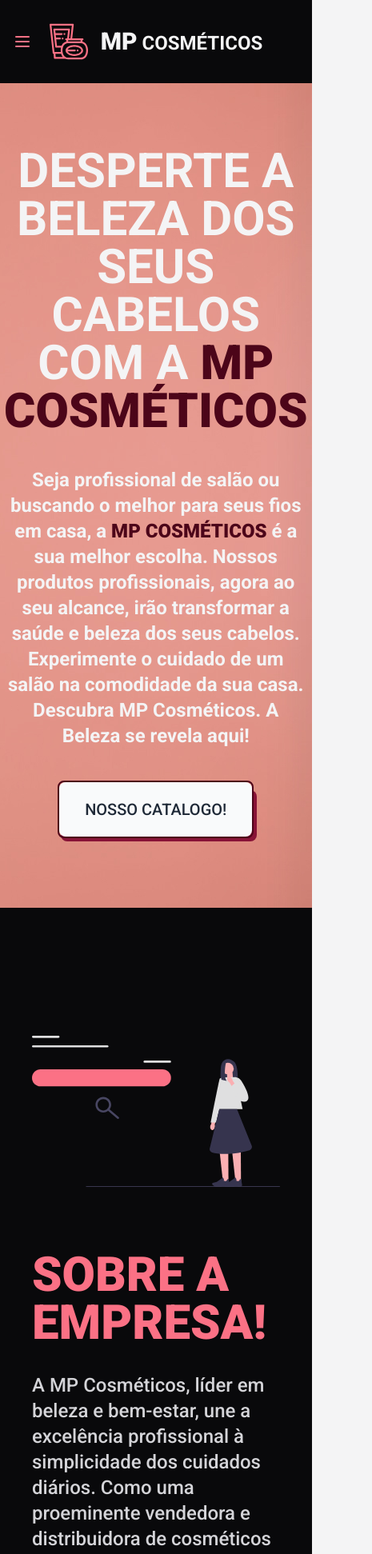
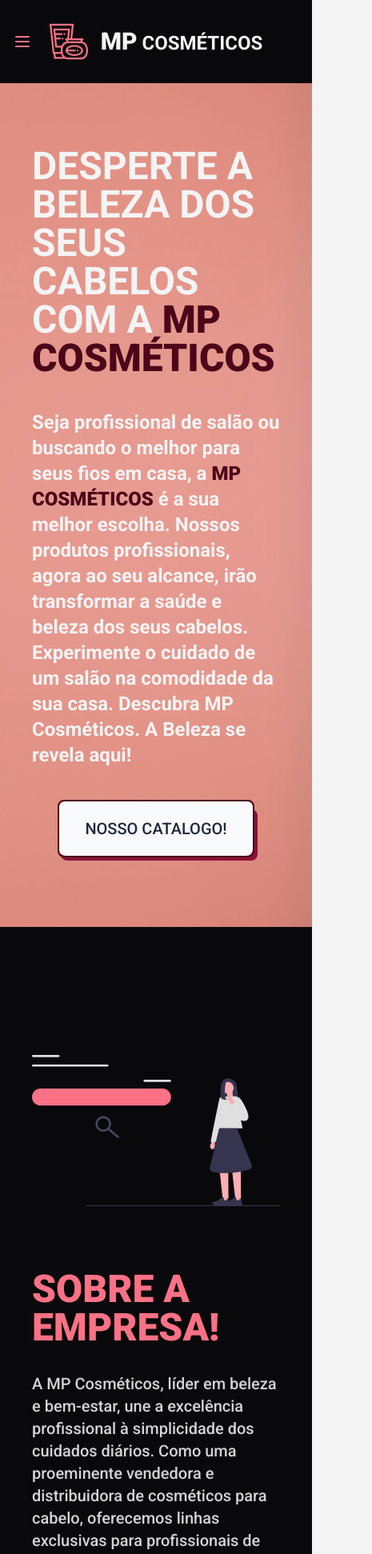
Before and after one commit to luislong0/mp-cosmeticos, a Next.js app: page / in a window 390 px wide. Shown: the top 1943 px of the page at 80% size, 465 px wide, since content can reach past the window. Built offline with nearby package versions, Linux system fonts and the light colour scheme; what tailwindcss-gradients would draw is missing.

Commit message:
fix: fix the responsive mode

```diff
--- a/src/app/page.tsx
+++ b/src/app/page.tsx
@@ -10,7 +10,7 @@
 export default function Home() {
   return (
     <>
-      <main className="flex min-h-screen w-full flex-col">
+      <main className="flex min-h-screen w-full max-w-full flex-col overflow-hidden">
         <Navbar />
         <div className="w-full">
           <Hero />
--- a/src/components/Sessions/About.tsx
+++ b/src/components/Sessions/About.tsx
@@ -17,16 +17,16 @@
   }, [])
 
   return (
-    <div id="about" className="w-full bg-zinc-950 px-10 py-40">
+    <div id="about" className="w-full max-w-full bg-zinc-950 px-10 py-40">
       <div
         data-aos="zoom-in"
         className="mx-auto flex max-w-[1400px] flex-col-reverse gap-20 sm:flex-row"
       >
         <div className="flex flex-col gap-8">
-          <h2 className="text-6xl font-extrabold uppercase text-rose-400">
+          <h2 className="text-5xl font-extrabold uppercase text-rose-400 sm:text-6xl">
             Sobre a empresa!
           </h2>
-          <span className="text-2xl font-medium text-zinc-300">
+          <span className="text-xl font-medium text-zinc-300 sm:text-2xl">
             A MP Cosméticos, líder em beleza e bem-estar, une a excelência
             profissional à simplicidade dos cuidados diários. Como uma
             proeminente vendedora e distribuidora de cosméticos para cabelo,
--- a/src/components/Sessions/Contact.tsx
+++ b/src/components/Sessions/Contact.tsx
@@ -14,17 +14,17 @@
   }, [])
 
   return (
-    <div id="contact" className="w-full bg-rose-400 px-10 py-20">
+    <div id="contact" className="w-full max-w-full bg-rose-400 px-10 py-20">
       <div
         data-aos="zoom-in"
         className="mx-auto flex max-w-[1400px] flex-col gap-20 xl:flex-row"
       >
         <div className="flex flex-col items-center justify-center gap-10 xl:max-w-[800px]">
           <div className="flex flex-col gap-20">
-            <h2 className="text-6xl font-extrabold uppercase text-rose-950">
+            <h2 className="text-5xl font-extrabold uppercase text-rose-950 sm:text-6xl">
               Entre em contato!
             </h2>
-            <span className="-mt-14 text-2xl font-bold text-zinc-100">
+            <span className="-mt-14 text-xl font-bold text-zinc-100 sm:text-2xl">
               <b className="text-rose-950">Estamos Aqui Para Você! </b> <br />{' '}
               Se você tem perguntas, nós temos respostas. Seja uma dúvida sobre
               o produto mais adequado para o seu tipo de pele, uma curiosidade
--- a/src/components/Sessions/Hero.tsx
+++ b/src/components/Sessions/Hero.tsx
@@ -15,19 +15,19 @@
   return (
     <div
       id="home"
-      className={`flex w-full items-center justify-center bg-[url(/heroImage.jpg)] bg-right py-20 sm:h-[calc(100vh_-_5rem)]`}
+      className={`w-full bg-[url(/heroImage.jpg)] bg-right py-20 sm:flex sm:h-[calc(100vh_-_5rem)] sm:items-center sm:justify-center`}
     >
       <div
         data-aos="zoom-in"
-        className="flex flex-col items-center justify-center gap-10 px-20 text-center text-zinc-100"
+        className="mx-auto flex max-w-[1400px] flex-col items-center justify-center gap-10 px-10 text-center text-zinc-100"
       >
-        <h2 className="max-w-6xl text-6xl font-bold uppercase sm:text-6xl">
+        <h2 className="max-w-6xl text-left text-5xl font-bold uppercase sm:text-center sm:text-6xl">
           Desperte a Beleza dos seus Cabelos <br /> com a{' '}
-          <b className="text-6xl font-extrabold text-rose-950 sm:text-7xl">
+          <b className="text-5xl font-extrabold text-rose-950 sm:text-7xl">
             MP Cosméticos
           </b>
         </h2>
-        <span className="max-w-6xl text-2xl font-bold sm:text-3xl">
+        <span className="max-w-6xl text-left text-2xl font-bold sm:text-center sm:text-3xl">
           Seja profissional de salão ou buscando o melhor para seus fios em
           casa, a <b className="uppercase text-rose-950">MP Cosméticos</b> é a
           sua melhor escolha. Nossos produtos profissionais, agora ao seu
--- a/src/components/Sessions/Products.tsx
+++ b/src/components/Sessions/Products.tsx
@@ -16,15 +16,15 @@
   }, [])
 
   return (
-    <div className="w-full bg-zinc-100 px-10 py-20">
+    <div className="w-full max-w-full bg-zinc-100 px-10 py-20">
       <div
         data-aos="zoom-in"
         className="mx-auto flex max-w-[1400px] flex-col gap-20"
       >
-        <h2 className="bg-rose-gradient bg-clip-text text-6xl font-extrabold uppercase text-transparent">
+        <h2 className="bg-rose-gradient bg-clip-text text-5xl font-extrabold uppercase text-transparent sm:text-6xl">
           Nossos Produtos!
         </h2>
-        <span className="-mt-14 text-2xl font-bold">
+        <span className="-mt-14 text-xl font-bold sm:text-2xl">
           Explore nossa seleção cuidadosamente curada dos melhores produtos de
           cosméticos para cabelos. Desde luxuosos kits de uso pessoal, ideais
           para nutrir e revigorar cada tipo de cabelo, até nossa exclusiva linha
@@ -57,8 +57,8 @@
           />
         </div>
 
-        <div className="flex flex-col gap-2 text-xl font-medium">
-          <h3 className="bg-rose-gradient bg-clip-text text-5xl font-extrabold uppercase text-transparent">
+        <div className="flex flex-col gap-2 text-lg font-medium sm:text-xl">
+          <h3 className="bg-rose-gradient bg-clip-text text-4xl font-extrabold uppercase text-transparent sm:text-5xl">
             Catálogo
           </h3>
 
```
